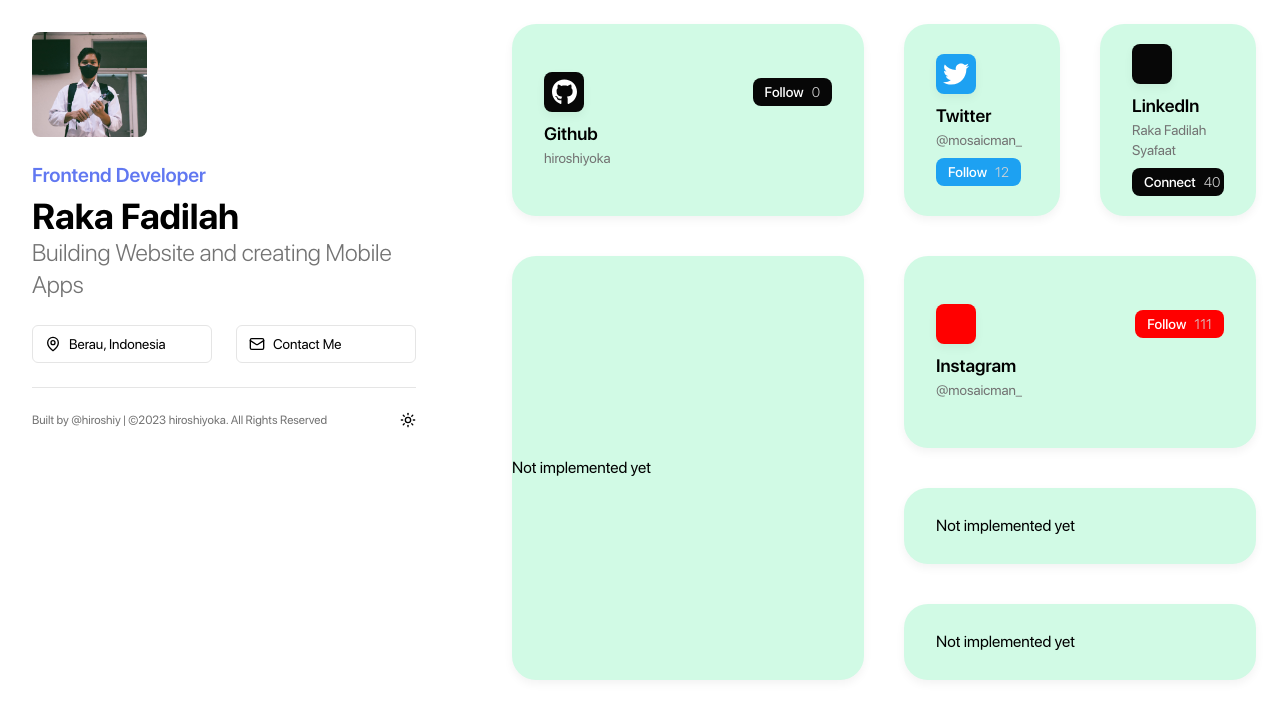
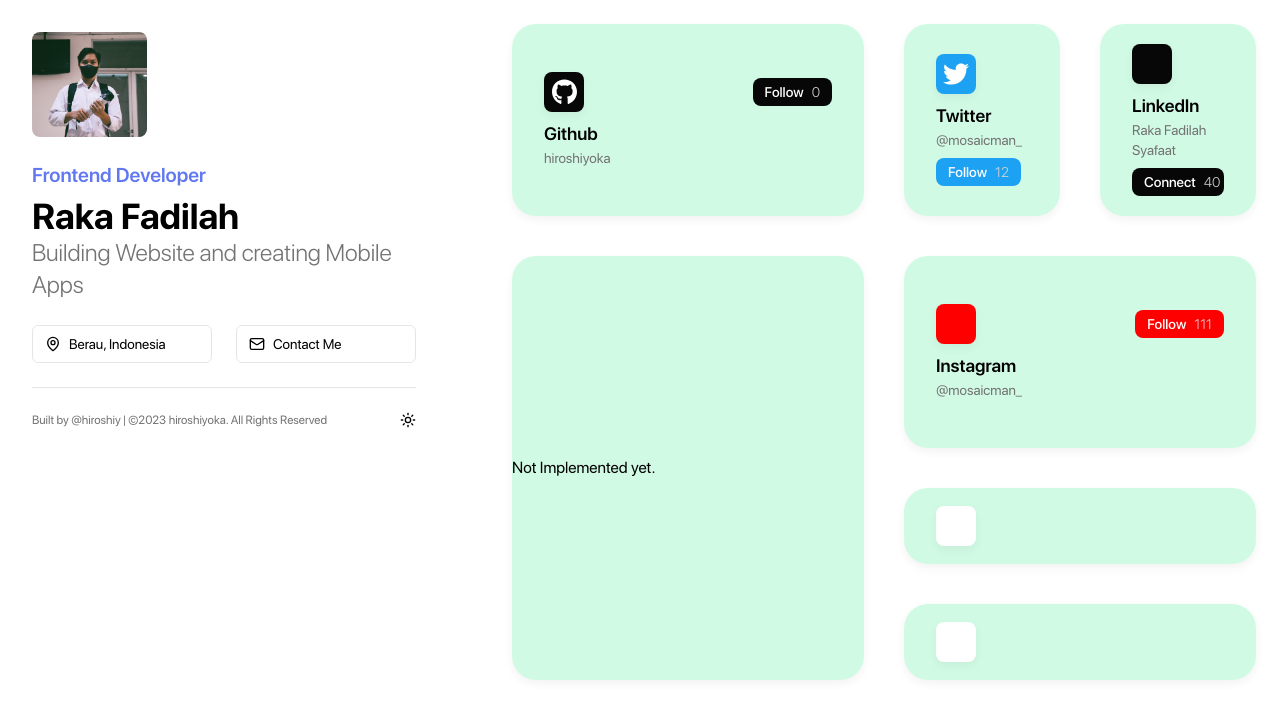
Before and after one commit to hiroshiyoka/hiroshiy.bento, a Next.js app: page / in a window 1280 px wide. Shown: the top 718 px of the page. Built offline with nearby package versions, Linux system fonts and the light colour scheme.

Commit message:
feat: add GithubBox and the icon

```diff
--- a/app/page.tsx
+++ b/app/page.tsx
@@ -1,15 +1,15 @@
 import { LuMapPin, LuMail } from "react-icons/lu";
-import { ThemeToggle } from '@/components/theme.toggle'
-import { siteConfig } from '@/config/site.config'
-import Image from 'next/image'
+import { ThemeToggle } from "@/components/theme.toggle";
+import { siteConfig } from "@/config/site.config";
+import Image from "next/image";
 import GridItems from "@/components/grid.item";
 import { title } from "process";
 import SocialBox from "@/components/grid-items/social.box";
+import GithubBox from "@/components/grid-items/github.box";
 
 export default function Home() {
   return (
     <main className="flex flex-1 h-full w-full gap-10">
-
       <div className="flex-1 p-8 h-full max-w-md">
         <div className="flex flex-col h-full rounded-md space-y-6">
           <Image
@@ -26,20 +26,24 @@ export default function Home() {
             <div className="text-xl text-primary font-semibold">
               {siteConfig.title}
             </div>
-            <div className="text-4xl font-bold mt-2">
-              {siteConfig.creator}
-            </div>
+            <div className="text-4xl font-bold mt-2">{siteConfig.creator}</div>
             <div className="text-2xl font-light text-neutral-500">
               {siteConfig.bio}
             </div>
           </div>
 
           <div className="flex items-center gap-6 justify-between text-sm">
-            <a className="flex items-center border border-neutral-200 w-full gap-2 dark:border-neutral-800 py-2 px-3 rounded-md" href={siteConfig.locationLink}>
+            <a
+              className="flex items-center border border-neutral-200 w-full gap-2 dark:border-neutral-800 py-2 px-3 rounded-md"
+              href={siteConfig.locationLink}
+            >
               <LuMapPin size="16" />
               {siteConfig.location}
             </a>
-            <a className="flex items-center border border-neutral-200 w-full gap-2 dark:border-neutral-800 py-2 px-3 rounded-md" href={`mailto:${siteConfig.email}`}>
+            <a
+              className="flex items-center border border-neutral-200 w-full gap-2 dark:border-neutral-800 py-2 px-3 rounded-md"
+              href={`mailto:${siteConfig.email}`}
+            >
               <LuMail size="16" />
               Contact Me
             </a>
@@ -59,7 +63,13 @@ export default function Home() {
           {siteConfig.items.map((item, index) => {
             return (
               <GridItems key={item.title + index} size={item.layout}>
-                { item.type === 'social' ? ( <SocialBox item={item} /> ) : ( <div>Not implemented yet</div> ) }
+                {item.type === "social" ? (
+                  <SocialBox item={item} />
+                ) : item.type === "project" ? (
+                  <GithubBox item={item} />
+                ) : (
+                  <div>Not Implemented yet.</div>
+                )}
               </GridItems>
             );
           })}
--- /dev/null
+++ b/components/grid-items/github.box.tsx
@@ -0,0 +1,13 @@
+import React from "react";
+import Icon from "../icon";
+import { GridItemInterface } from "@/config/site.config";
+
+const GithubBox = ({ item }: { item: GridItemInterface }) => {
+  return (
+    <div>
+      <Icon type={item.icon ?? ""} />
+    </div>
+  );
+};
+
+export default GithubBox;
```
